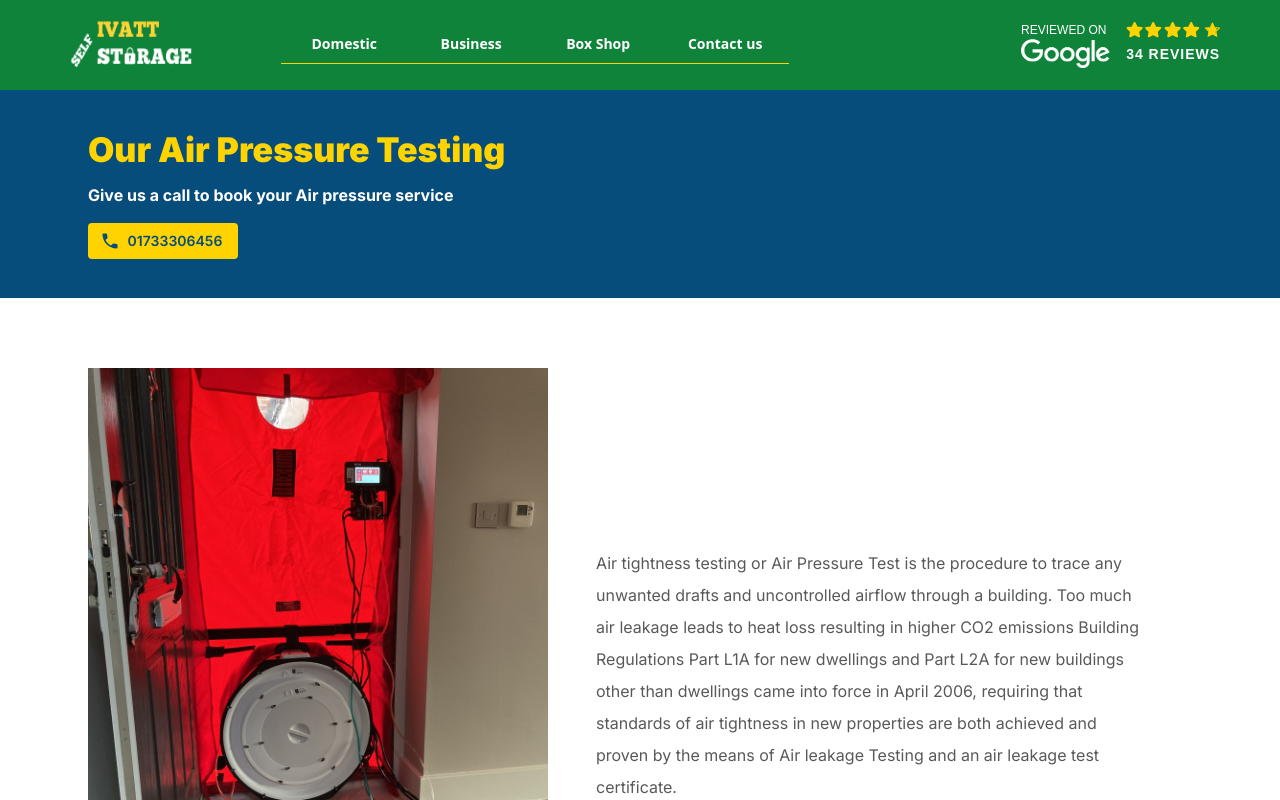
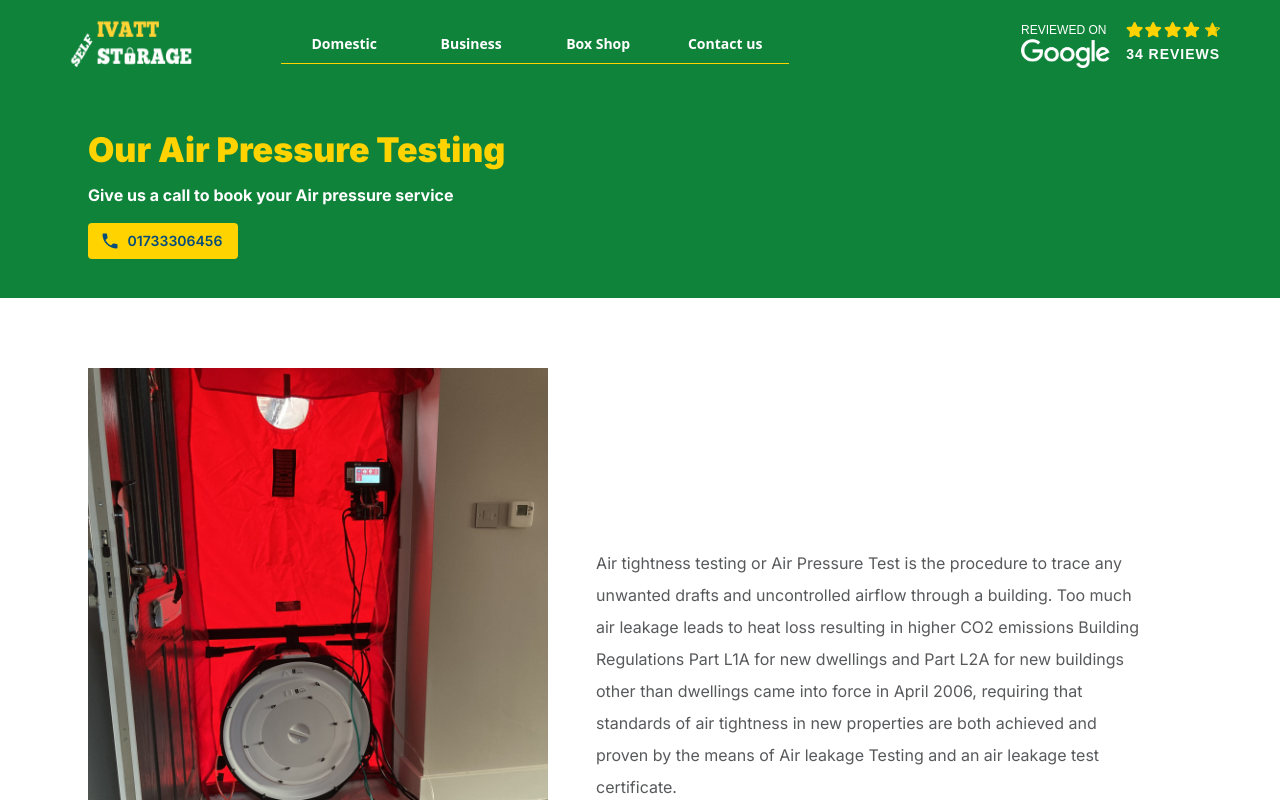
Before and after one commit to sarmad-321/AWS-Amp, a React (Create React App) app: page /AirPressure in a window 1280 px wide. Shown: the top 800 px of the page. Built offline with nearby package versions, Linux system fonts and the light colour scheme.

Commit message:
color theming

```diff
--- a/src/pages/Contact/Contact.js
+++ b/src/pages/Contact/Contact.js
@@ -186,7 +186,7 @@ const useStyles = makeStyles((theme) => ({
 		color:'#064D7B',
 	},
 	rightSide: {
-		backgroundColor: "#064D7B",
+		backgroundColor: theme.palette.primary.main,
 		display: "flex",
 		flexDirection: "column",
 		justifyContent: "center",
--- a/src/pages/Home/newcomponent/SmallBanner.js
+++ b/src/pages/Home/newcomponent/SmallBanner.js
@@ -14,7 +14,7 @@ import {Phone } from "@material-ui/icons";
 
 const useStyles = makeStyles((theme) => ({
     banner: {
-        background: "#064D7B",
+        background: theme.palette.primary.main,
         boxShadow:'0px 10px 30px #00000026',
         borderRadius: "5px",
         padding: "1.5rem 3rem",
@@ -44,7 +44,7 @@ const useStyles = makeStyles((theme) => ({
 
     smallBannerSideBtn: {
         width:182,
-        backgroundColor: "#FFD300",
+        backgroundColor: theme.palette.button.main,
         color: "#064D7B",
         padding: "0.7rem 1.5rem",
         borderRadius: theme.spacing(1),
@@ -98,7 +98,7 @@ export const SmallBanner = () => {
                         variant="h4"
                         className={classes.bannerHeading}
                         paragraph
-                    >   Still confused ?  Contact one of our experts today
+                    >   Still confused ? Contact one of our experts today
                     </Typography>
                     {/* <Typography
                         variant="subtitle2"
--- a/src/pages/airpressure/AirPressure.js
+++ b/src/pages/airpressure/AirPressure.js
@@ -22,7 +22,7 @@ export const AirPressure = ({ setShowHeader,setHeaderColor }) => {
 
     return (
         <>
-            <Box component="section" style={{backgroundColor:'#064D7B'}}>
+            <Box component="section" style={{backgroundColor:'#0f833a'}}>
             <Container maxWidth="lg">
             <Typography
                 variant="h4"
--- a/src/themes/Theme.js
+++ b/src/themes/Theme.js
@@ -7,7 +7,7 @@ export const theme = createMuiTheme({
             contrastText: "#FFFFFF",
         },
         secondary: {
-            main: "#064D7B",
+            main: "#0f833a",
             contrastText: "#FFD300",
         },
         info: {
@@ -16,6 +16,9 @@ export const theme = createMuiTheme({
         text: {
             secondary: "#3E3A00",
         },
+        button : {
+            main : "#5ac8fa"
+        }
     },
     typography: {
         fontFamily: "Inter",
```
